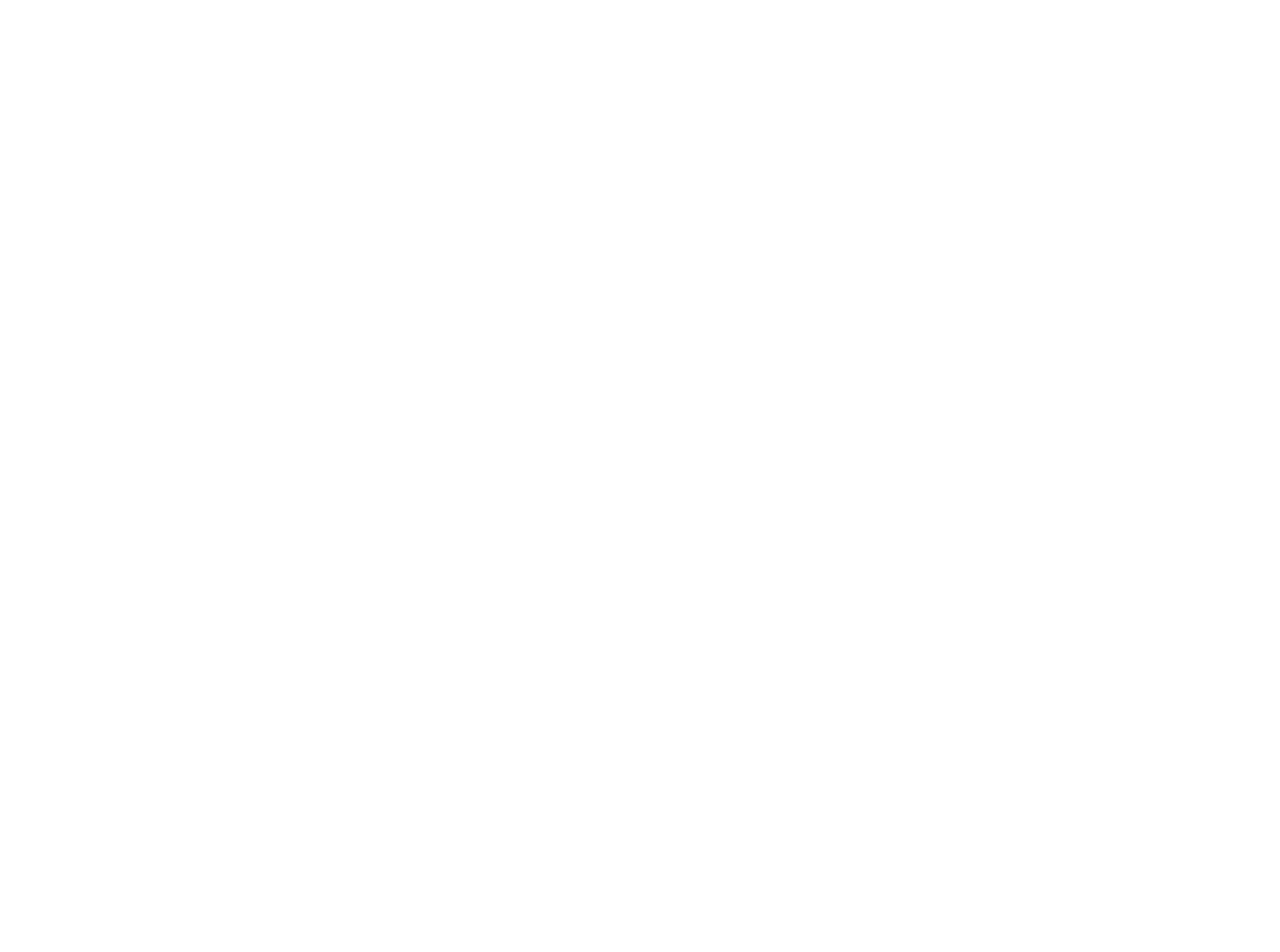
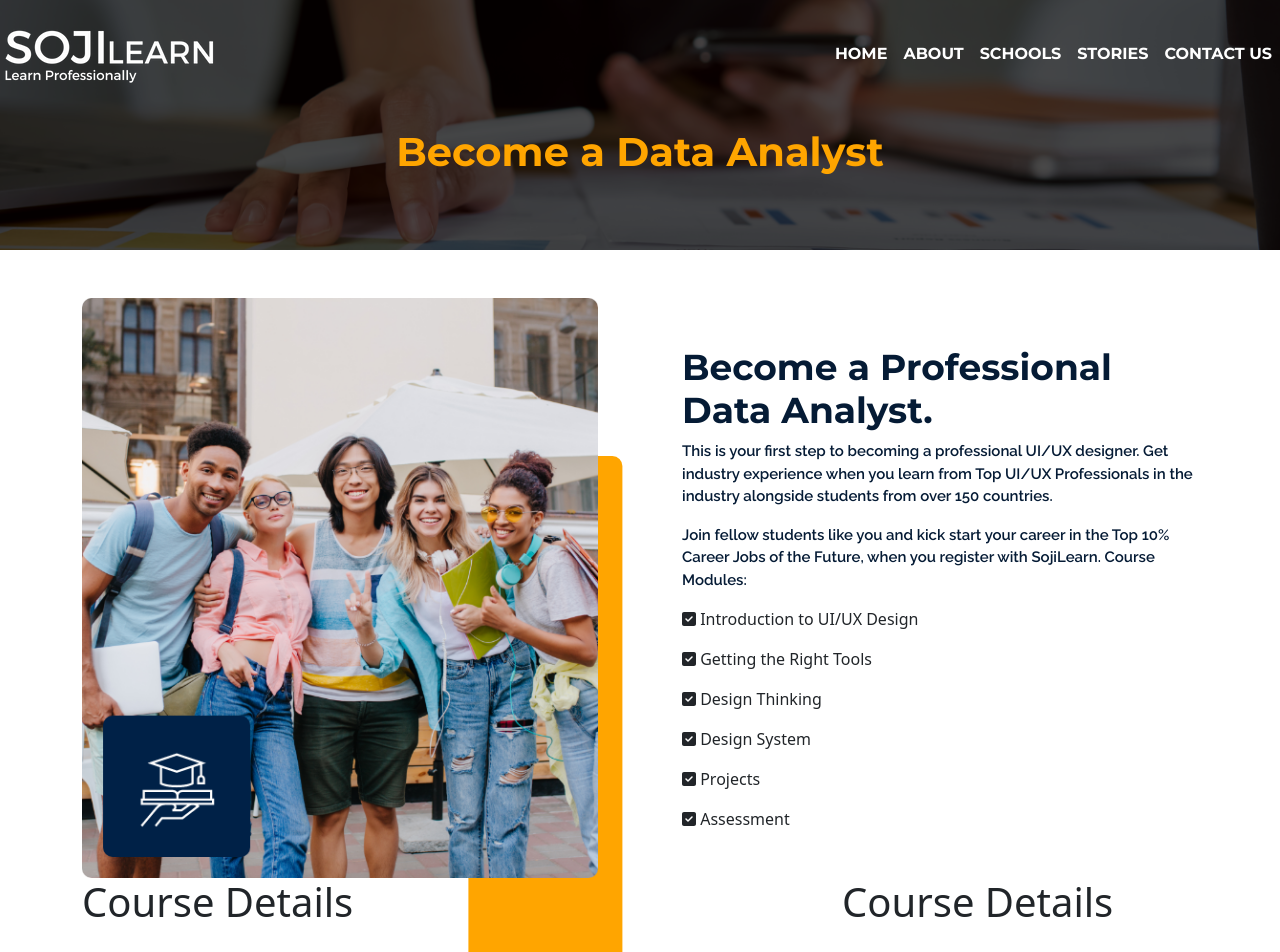
Before and after one commit to tonyedick/djoeton.github.io, a React (Create React App) app: page /coursepathdata in a window 1280 px wide. Before the commit this address had no page. Shown: the top 952 px of the page. Before the commit the page ends 800 px from the top, so only its background shows below. Built offline with nearby package versions, Linux system fonts and the light colour scheme; a web font is replaced by a local one.

Commit message:
More pages

```diff
--- /dev/null
+++ b/src/components/CoursesPathDetails/CoursesPathDetailsData.jsx
@@ -0,0 +1,62 @@
+import React, { Component, Fragment } from 'react'
+import { Col, Container, Row } from 'react-bootstrap'
+import pathDetails from '../../asset/image/cpath.png';
+import { FontAwesomeIcon } from '@fortawesome/react-fontawesome'
+import {faCheckSquare} from '@fortawesome/free-solid-svg-icons'
+
+class CoursesPathDetails extends Component {
+        render() {
+            return(
+                <Fragment>
+                   <Container className="mt-5">
+                        <Row>
+                                <Col lg={6} md={6} sm={12}>
+                                    <div className="about-thumb-wrap after-shape">
+                                        <img className="aboutPathImg" src={pathDetails} alt="Students in school"/>
+                                    </div>
+                                </Col>
+
+
+                                <Col lg={6} md={6} sm={12} className="mt-5">
+                                    <div className="course-paths">
+                                        <h1 className="coursePathsText">Become a Professional Data Analyst.</h1>
+                                        <p className="pathName">This is your first step to becoming a professional UI/UX designer. Get industry experience when you learn from Top UI/UX Professionals in the industry alongside students from over 150 countries.</p>
+                                        <p className="pathName">Join fellow students like you and kick start your career in the Top 10% Career Jobs of the Future, when you register with SojiLearn. Course Modules:</p>
+
+                                        <p className="cardSubTitle text-justify"><FontAwesomeIcon className="iconBullent" icon={faCheckSquare} /> Introduction to UI/UX Design </p>
+
+                                        <p className="cardSubTitle text-justify"><FontAwesomeIcon className="iconBullent" icon={faCheckSquare} /> Getting the Right Tools</p>
+
+                                        <p className="cardSubTitle text-justify"><FontAwesomeIcon className="iconBullent" icon={faCheckSquare} /> Design Thinking</p>
+
+                                        <p className="cardSubTitle text-justify"><FontAwesomeIcon className="iconBullent" icon={faCheckSquare} /> Design System </p>
+
+                                        <p className="cardSubTitle text-justify"><FontAwesomeIcon className="iconBullent" icon={faCheckSquare} /> Projects </p>
+
+                                        <p className="cardSubTitle text-justify"><FontAwesomeIcon className="iconBullent" icon={faCheckSquare} /> Assessment </p>
+
+
+
+                                    </div>
+
+                                </Col>
+
+
+                        </Row>
+
+                        <Row>
+                                <Col lg={8} md={6} sm={12}>
+                                    <h1>Course Details</h1>
+                                </Col>
+
+                                <Col lg={4} md={6} sm={12}>
+                                    <h1>Course Details</h1>
+                                </Col>
+                        </Row>
+                   </Container>
+                </Fragment>
+            )
+        }
+}
+
+export default CoursesPathDetails
--- a/src/components/Modules/Modules.jsx
+++ b/src/components/Modules/Modules.jsx
@@ -98,7 +98,7 @@
                                 <h5 className="text-justify storiesName">MS Excel</h5>
                                 <p className="text-justify storiesDescription">With this starter course, you will learn the foundational concepts
                                     used to build simple static websites.</p>
-                                    <Link className="modulesViewMore float-left" to="/coursepath" >View Details</Link>
+                                    <Link className="modulesViewMore float-left" to="/coursepathdata" >View Details</Link>
                               </Col>
 
                             <Col lg={6} md={6} sm={12} className="p-2">
--- /dev/null
+++ b/src/pages/CoursesPathPageData.jsx
@@ -0,0 +1,21 @@
+import React, { Component, Fragment } from 'react'
+import Footer from '../components/Footer/Footer'
+import PageTop from '../components/PageTop/PageTop'
+import TopNavigation from '../components/TopNavigation/TopNavigation'
+import CoursesPathDetailsData from '../components/CoursesPathDetails/CoursesPathDetailsData'
+
+class CoursesPathPage extends Component {
+  render() {
+    return (
+
+        <Fragment>
+            <TopNavigation title="Data Analysis School" />
+            <PageTop pagetitle="Become a Data Analyst"/>
+            <CoursesPathDetailsData />
+            <Footer />
+        </Fragment>
+    )
+  }
+}
+
+export default CoursesPathPage
--- a/src/router/AppRouter.jsx
+++ b/src/router/AppRouter.jsx
@@ -17,6 +17,7 @@
 import CoursesPathPageProd from '../pages/CoursesPathPageProd'
 import CoursesPathPageContent from '../pages/CoursesPathPageContent'
 import CoursesPathPageDigital from '../pages/CoursesPathPageDigital'
+import CoursesPathPageData from '../pages/CoursesPathPageData'
 
 class AppRouter extends Component {
   render() {
@@ -42,6 +43,7 @@
             <Route exact path="/coursepathprod" element={<CoursesPathPageProd />} />
             <Route exact path="/coursepathcontent" element={<CoursesPathPageContent />} />
             <Route exact path="/coursepathdigital" element={<CoursesPathPageDigital />} />
+            <Route exact path="/coursepathdata" element={<CoursesPathPageData />} />
         </Routes>
       </Fragment>
     )
```
